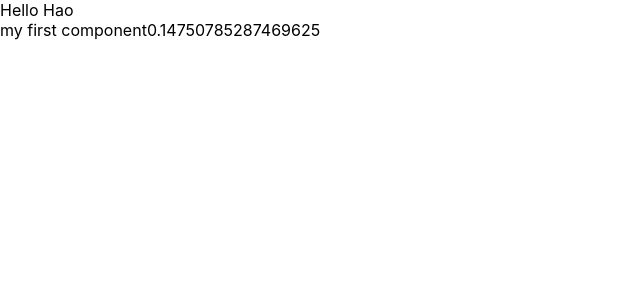
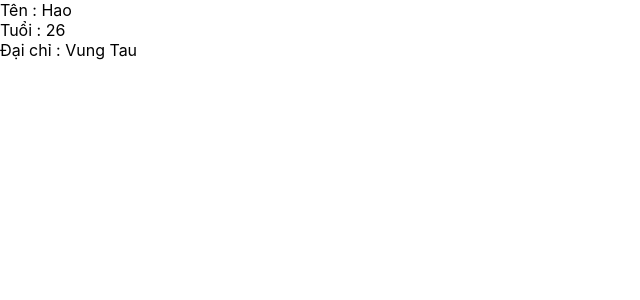
Before and after one commit to haodev2000/demo_git, a React (Create React App) app: page / in a window 1280 px wide. Shown: the top 300 px of the page, without its empty margins (0-640 px from the left). Built offline with nearby package versions, Linux system fonts and the light colour scheme.

Commit message:
video 17

```diff
--- a/src/App.js
+++ b/src/App.js
@@ -3,28 +3,48 @@ import './App.css';
 import { useDispatch, useSelector } from 'react-redux';
 import { increaseCounter, decreaseCounter } from './redux/action/counterAction';
 import MyComponent from './components/MyComponents';
+import React from 'react';
 
-const App = () => {
-  const count = useSelector(state => state.counter.count);
-  const dispatch = useDispatch();
+class App extends React.Component {
 
-  return (
-    <div>
-      Hello Hao
-      <MyComponent />
-    </div>
-    // <div className="App">
-    //   <header className="App-header">
-    //     <img src={logo} className="App-logo" alt="logo" />
-    //     <p>
-    //       Edit <code>src/App.js</code> and save to reload.
-    //     </p>
-    //     <div>Count = {count}</div>
-    //     <button onClick={() => dispatch(increaseCounter())}>Increase</button>
-    //     <button onClick={() => dispatch(decreaseCounter())}>Decrease</button>
-    //   </header>
-    // </div>
-  );
+  state = {
+    name: "Hao",
+    age: 26,
+    address: "Vung Tau"
+  }
+
+  render() {
+    return (
+      <div>
+        Tên : {this.state.name}
+        <br />
+        Tuổi : {this.state.age}
+        <br />
+        Đại chỉ : {this.state.address}
+        <br />
+      </div>
+    );
+  }
+
 }
 
+// const App = () => {
+//   const count = useSelector(state => state.counter.count);
+//   const dispatch = useDispatch();
+//   return (
+
+//     <div className="App">
+//       <header className="App-header">
+//         <img src={logo} className="App-logo" alt="logo" />
+//         <p>
+//           Edit <code>src/App.js</code> and save to reload.
+//         </p>
+//         <div>Count = {count}</div>
+//         <button onClick={() => dispatch(increaseCounter())}>Increase</button>
+//         <button onClick={() => dispatch(decreaseCounter())}>Decrease</button>
+//       </header>
+//     </div>
+//   );
+// }
+
 export default App;
```
